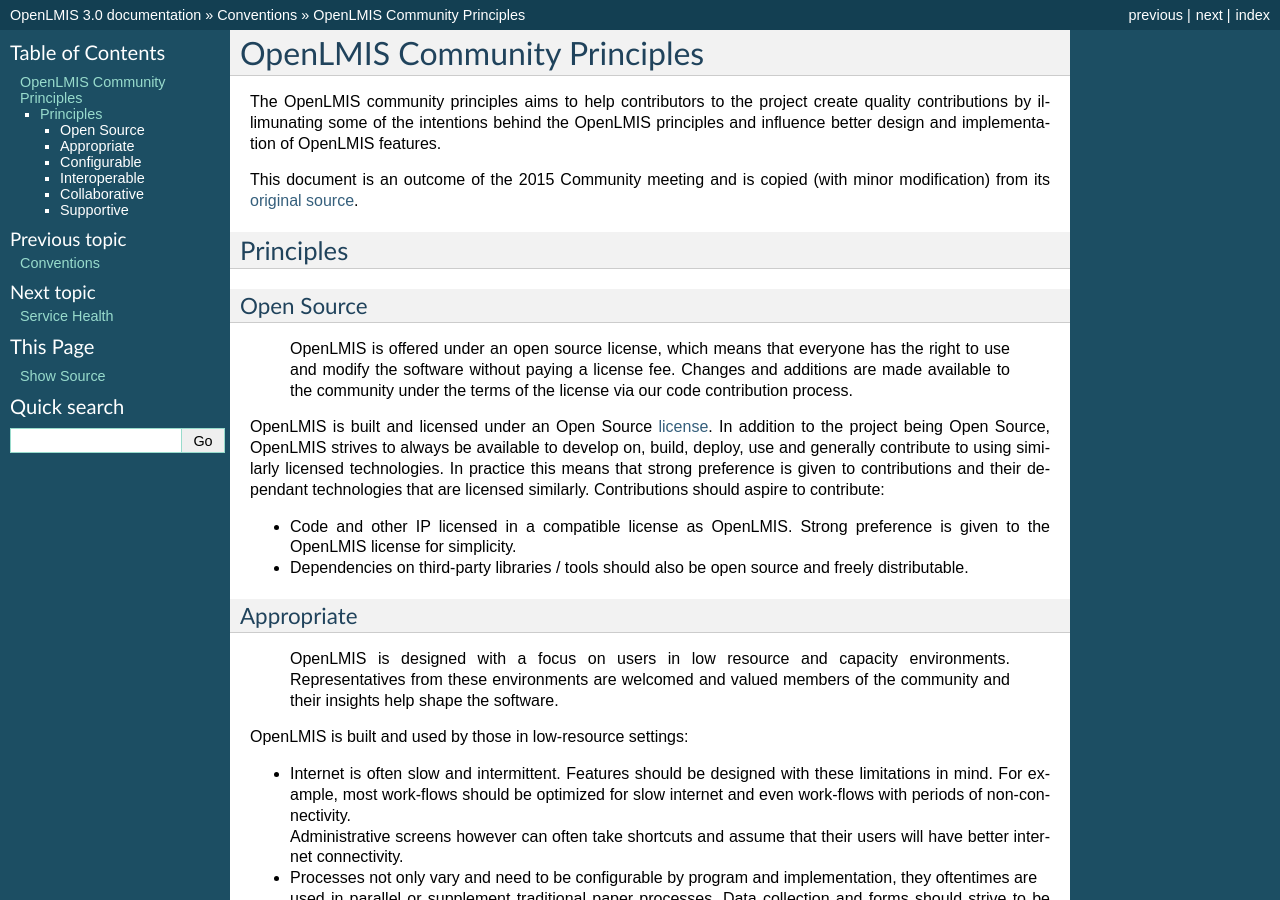
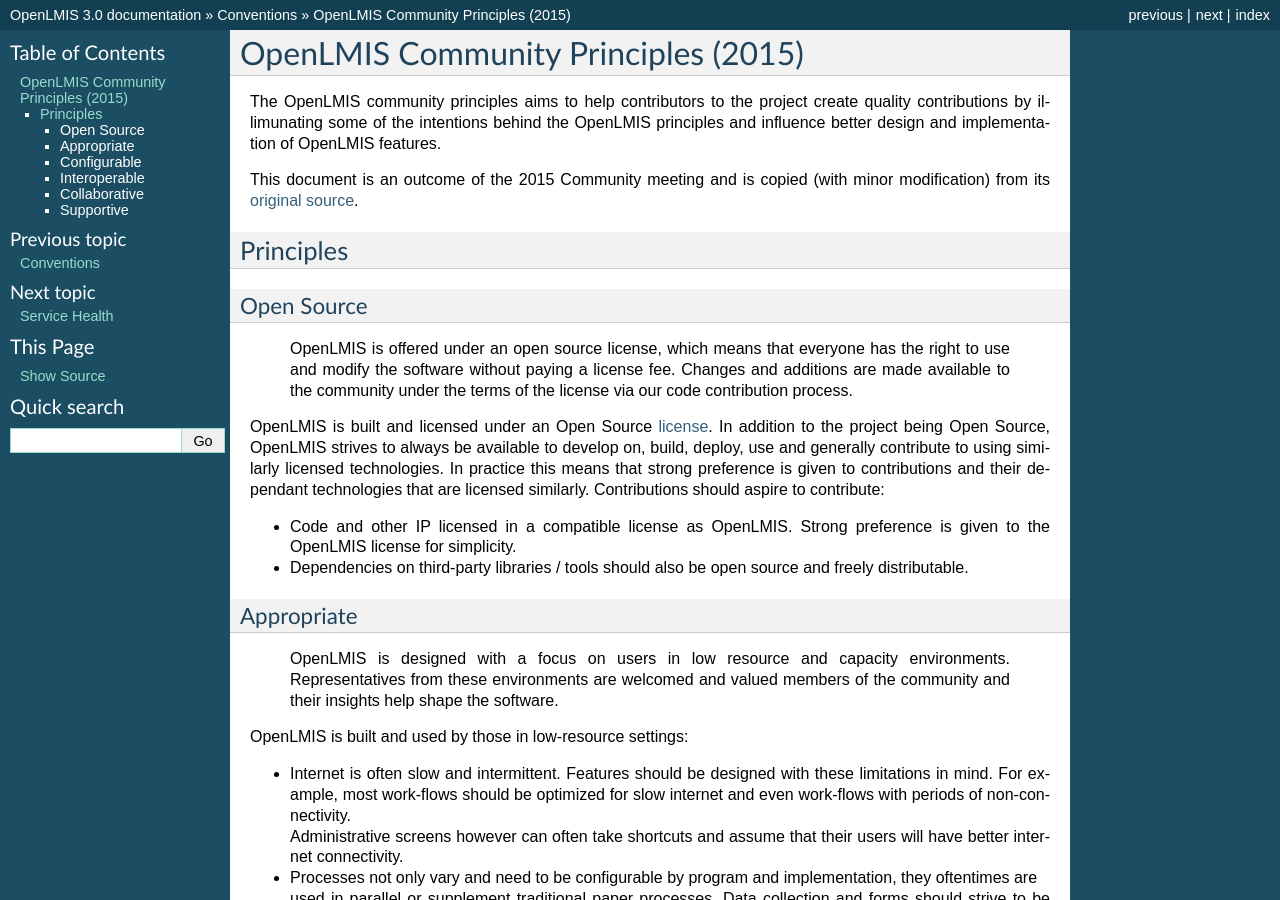
Before and after one commit to OpenLMIS/openlmis-ref-distro, a Sphinx documentation site: the page built from docs/source/conventions/communityPrinciples15.md, in a window 1280 px wide and 900 px high. Built offline with Sphinx 7.4.7, drawn with Linux system fonts in a browser that asks for light colours; pages that are not in the unit, such as notebooks, are missing from menus; some of the changed text lies outside the part shown.

Commit message:
add year to community principles doc

```diff
--- a/docs/source/conventions/communityPrinciples15.md
+++ b/docs/source/conventions/communityPrinciples15.md
@@ -1,4 +1,4 @@
-# OpenLMIS Community Principles
+# OpenLMIS Community Principles (2015)
 The OpenLMIS community principles aims to help contributors to the project create quality contributions
 by illimunating some of the intentions behind the OpenLMIS principles and influence better design and
 implementation of OpenLMIS features.
```
